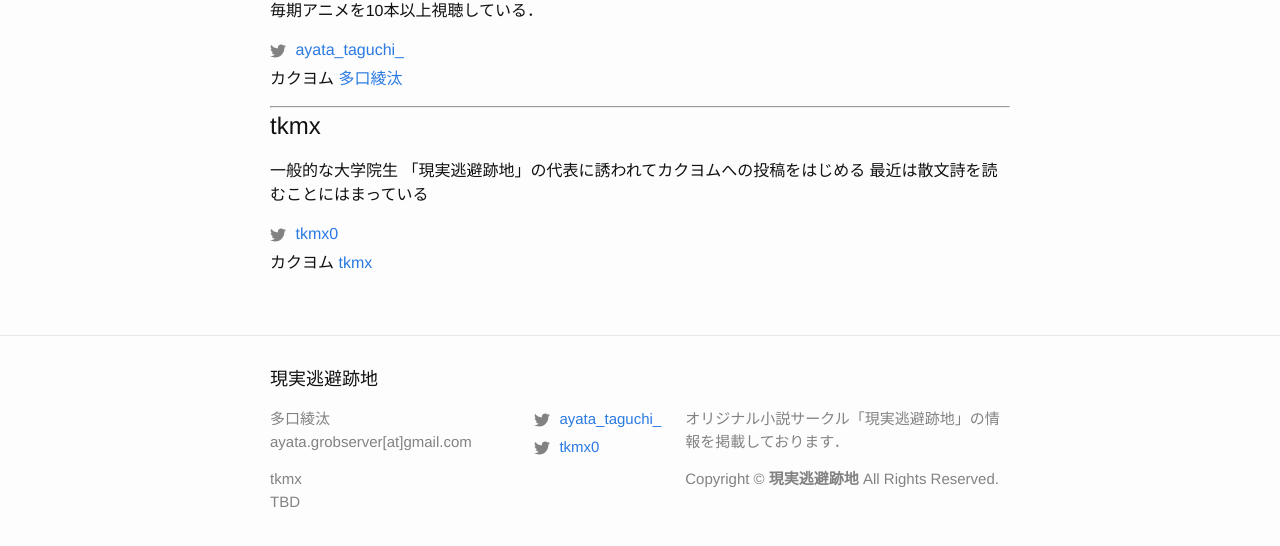
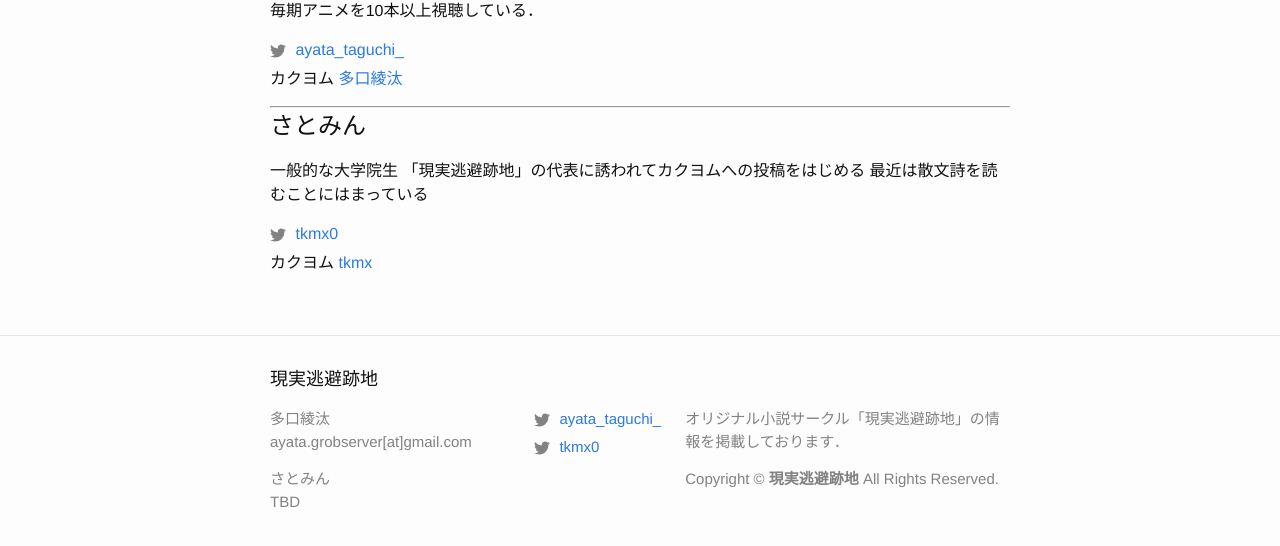
Before and after one commit to Ayata3/Escapism, a Jekyll site: the page built from profile.md, in a window 1280 px wide. Shown: the part 217-763 px from the top of the page. Built offline with Jekyll 4.4.1, drawn with Linux system fonts in a browser that asks for light colours.

Commit message:
changed the user name of さとみん

```diff
--- a/_config.yml
+++ b/_config.yml
@@ -1,6 +1,6 @@
 title: 現実逃避跡地
 author_1: 多口綾汰
-author_2: tkmx
+author_2: さとみん
 email_1: ayata.grobserver[at]gmail.com
 email_2: TBD
 description: > # this means to ignore newlines until "baseurl:"
```
